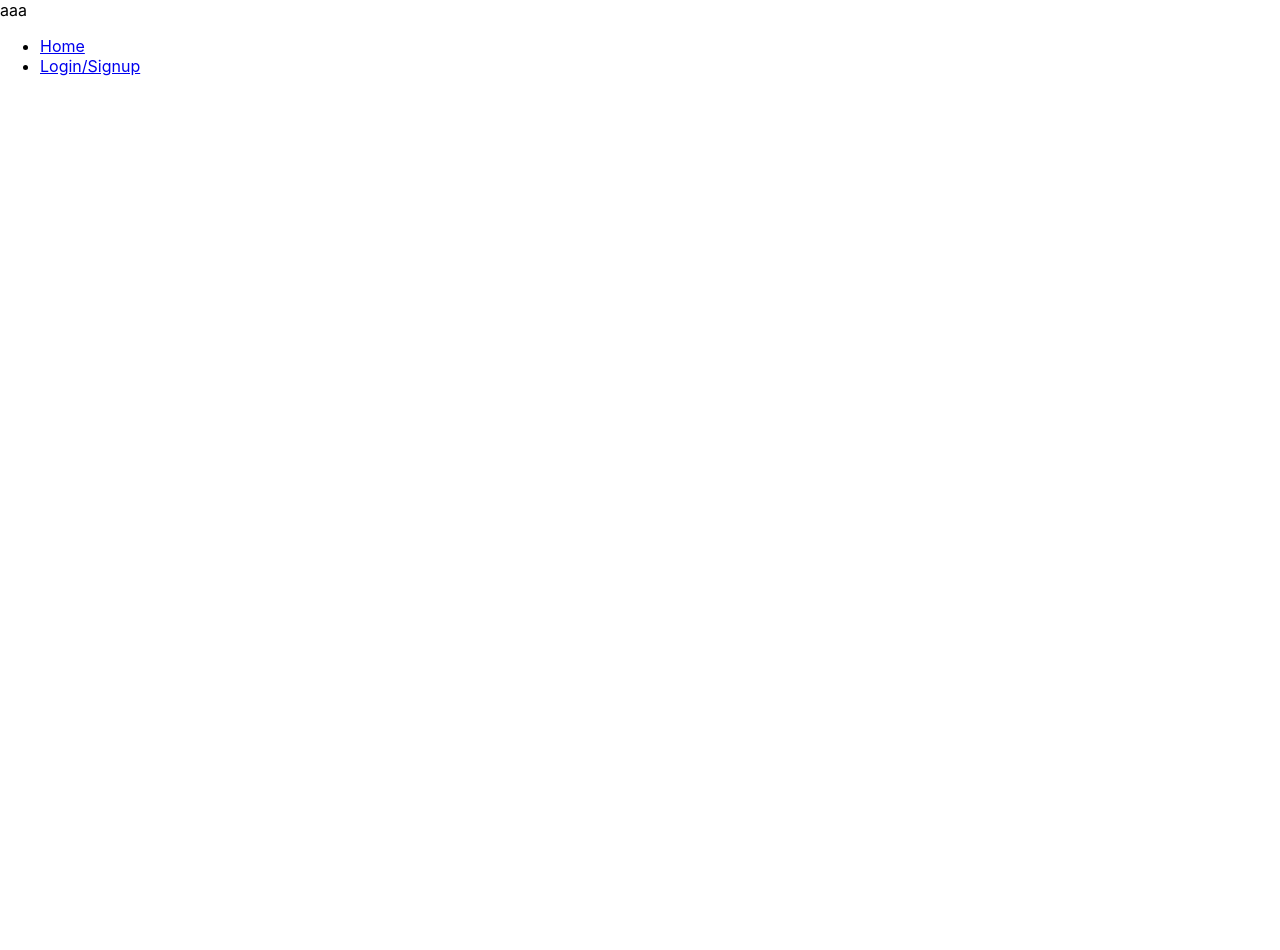
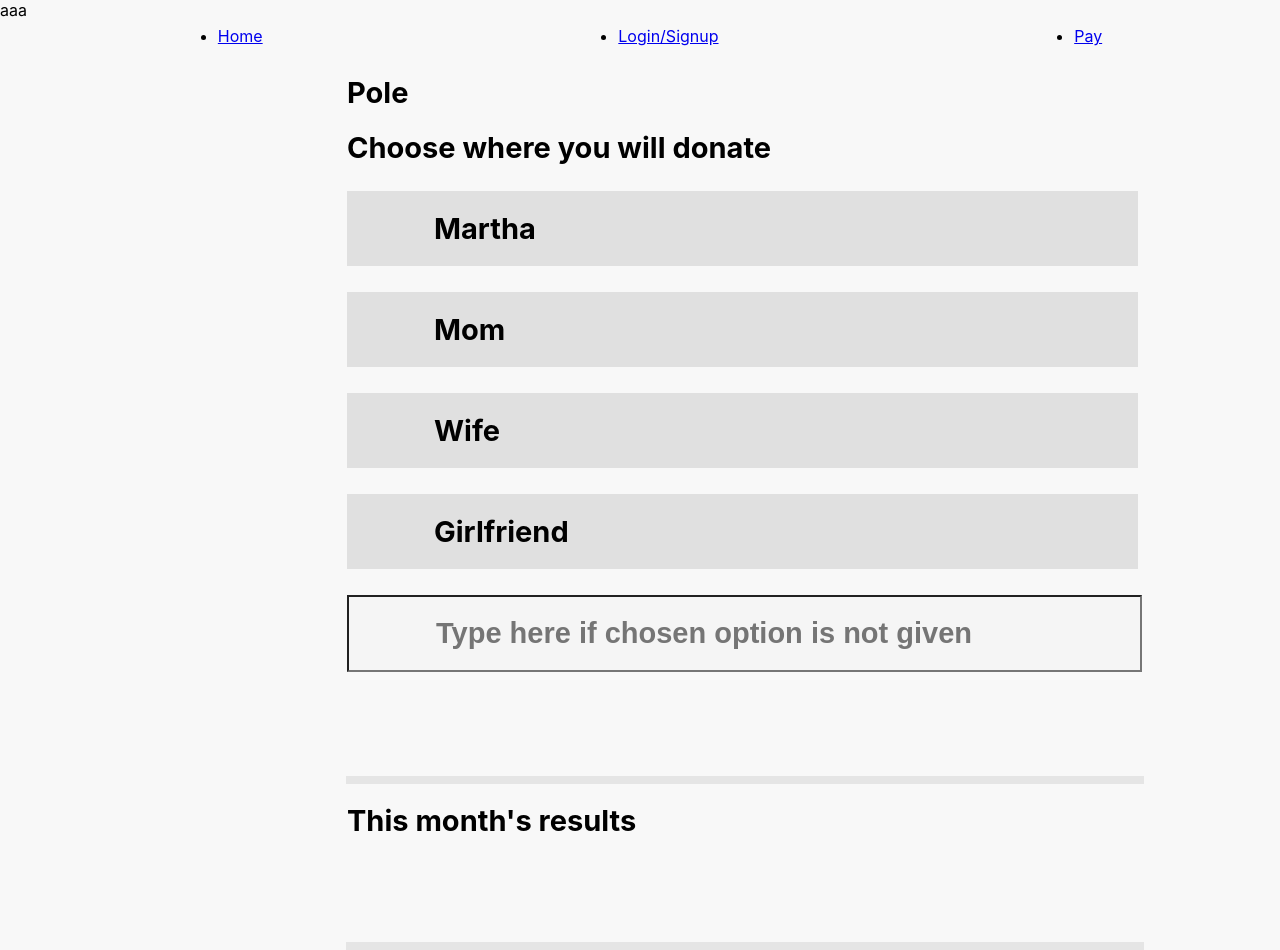
Before and after one commit to shashtag/D-NGO, a React (Create React App) app: page /Pay in a window 1280 px wide. Before the commit the page ends 800 px from the top, so only its background shows below. Built offline with nearby package versions, Linux system fonts and the light colour scheme.

Commit message:
Added page

```diff
--- a/src/App.js
+++ b/src/App.js
@@ -3,6 +3,7 @@ import { ThemeProvider } from "@material-ui/core";
 import theme from "./UI/Theme";
 import LandingPage from "./Pages/LandingPage";
 import SignInPage from "./Pages/SignInpage/SignInpage";
+import Pay from "./Pages/Pay/Pay";
 
 function App() {
   return (
@@ -12,18 +13,22 @@ function App() {
       <Router>
         <div className='App'>aaa</div>
         <nav style={{zIndex:50}}>
-        <ul>
+        <ul style={{display:'flex', justifyContent:'space-around', position: 'relative', top:'-10px'}}>
           <li>
             <Link to="/">Home</Link>
           </li>
           <li>
             <Link to="/LoginAndSignup">Login/Signup</Link>
           </li>
+          <li>
+            <Link to="/Pay">Pay</Link>
+          </li>
         </ul>
       </nav>
         <Switch>
           <Route path='/' exact component={LandingPage} />
           <Route path='/LoginAndSignup' component={SignInPage} />
+          <Route path='/Pay' component={Pay} />
           {/* <Route path='/dashboard'><Dashboard /></Route> */}
         </Switch>
       </Router>
--- /dev/null
+++ b/src/Pages/Pay/Pay.js
@@ -0,0 +1,21 @@
+import React from 'react';
+import './Pay.scss';
+
+const Pay = ()=> {
+    return(
+        <div class="pay">
+            <h1>Pole</h1>
+            <h1>Choose where you will donate</h1>
+            <div class="option">Martha</div>
+            <div class="option">Mom</div>
+            <div class="option">Wife</div>
+            <div class="option">Girlfriend</div>
+            <input type="text" placeholder='Type here if chosen option is not given'/>
+            <hr />
+            <h1>This month's results</h1>
+            <hr />
+        </div>
+    )
+}
+
+export default Pay;
--- /dev/null
+++ b/src/Pages/Pay/Pay.scss
@@ -0,0 +1,41 @@
+.pay{
+
+    h1{
+        margin-left: 347px;
+        font-size: 29px;
+    }
+
+    .option, input{
+        font-size: 29px;
+        margin-left: 347px;
+        background: #E0E0E0;
+        margin-top: 26px;
+        width: 790px-86px;
+        padding: 20px 0;
+        padding-left: 87px;
+        font-weight: 700;
+        transition: 300px;
+    }
+
+    .option:hover{
+        cursor: pointer;
+        background: #c7c7c7;
+        transition: 500px;
+    }
+
+    input{
+        background: #f5f5f5;
+    }
+
+    hr{
+        width: 790px;
+
+        // height: 4px;
+        // background: black;
+        border: 4px solid #E5E5E5;
+        margin: auto;
+        margin-top: 104px;
+        margin-left: 346px;
+    }
+
+}
--- a/src/index.css
+++ b/src/index.css
@@ -5,6 +5,7 @@ body {
     sans-serif;
   -webkit-font-smoothing: antialiased;
   -moz-osx-font-smoothing: grayscale;
+  background:   #f8f8f8;
 }
 
 code {
```
